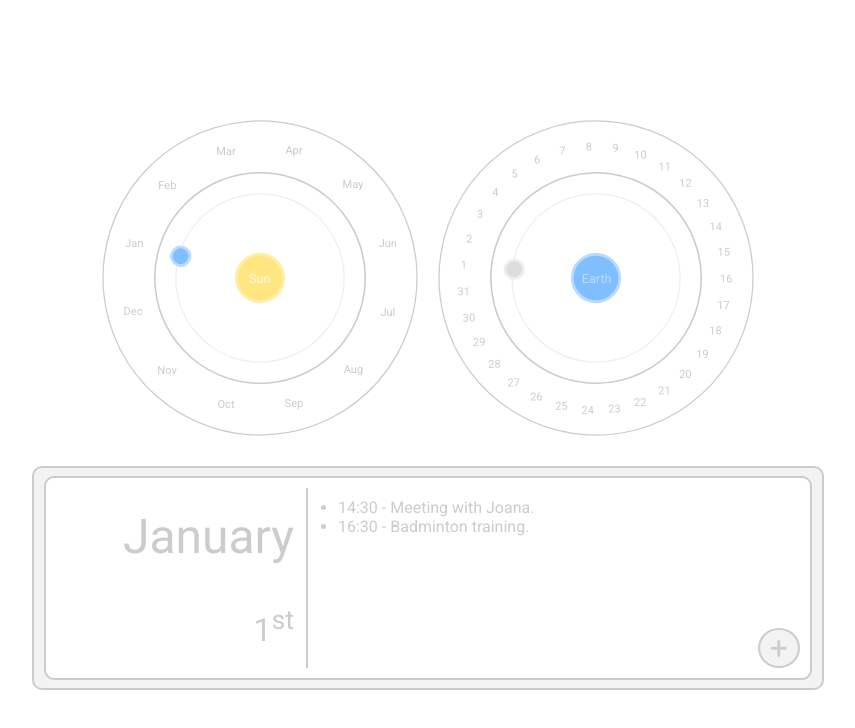
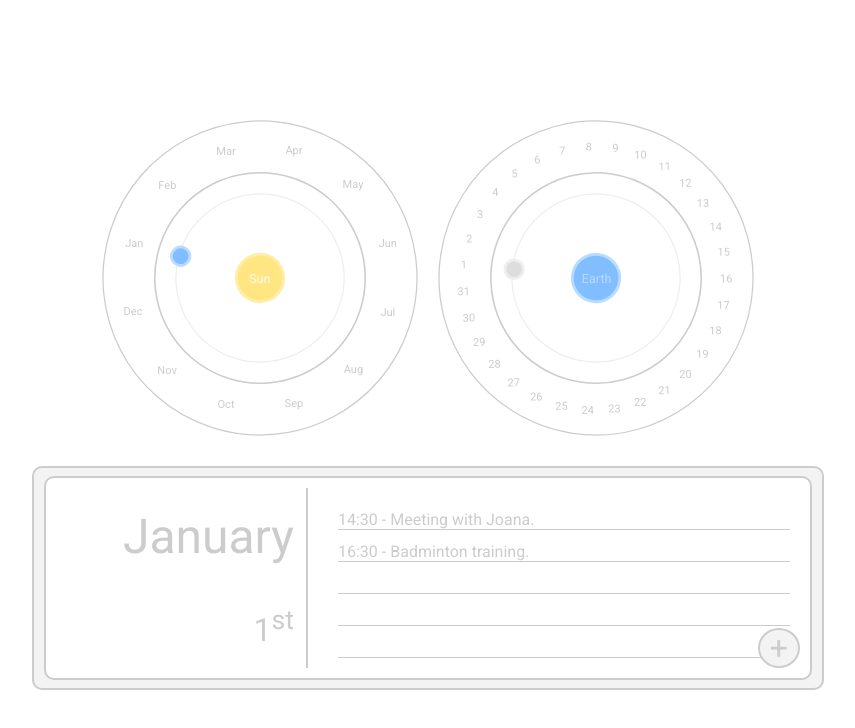
Before and after one commit to MalloryWittwer/planetary-calendar, a React (Create React App) app: page / in a window 1280 px wide. Shown: the top 728 px of the page, without its empty margins (212-1067 px from the left). Built offline with nearby package versions, Linux system fonts and the light colour scheme.

Commit message:
Add 5 lines limit

```diff
--- a/src/application.css
+++ b/src/application.css
@@ -104,6 +104,16 @@ svg {
   color: var(--gray);
   padding: 10px;
   box-sizing: border-box;
+  display: flex;
+  flex-direction: column;
+  justify-content: space-around;
+}
+
+.right-block li {
+  display: flex;
+  align-items: flex-end;
+  border-bottom: 1px solid var(--gray);
+  height: 20%;
 }
 
 .month {
--- a/src/components/calendar.jsx
+++ b/src/components/calendar.jsx
@@ -1,20 +1,20 @@
 import React, { Component } from "react";
 
 class Calendar extends Component {
-  getMessage = () => {
+  getMessages = () => {
     const { agenda, month, day } = this.props;
+    const m = ["", "", "", "", ""];
     if (agenda) {
       const date = agenda.filter(
         (x) => x.month === month && x.day === Number.parseInt(day, 10)
       );
-      if (date) {
-        return date;
-      } else {
-        return [];
-      }
-    } else {
-      return [];
+      let k = 0;
+      date.forEach((item) => {
+        m[k] = item;
+        k++;
+      });
     }
+    return m;
   };
 
   render() {
@@ -29,7 +29,7 @@ class Calendar extends Component {
             </p>
           </div>
           <ul className="right-block">
-            {this.getMessage().map((item) => {
+            {this.getMessages().map((item) => {
               return <li key={item.key}>{item.message}</li>;
             })}
           </ul>
```
Also changed, not shown: 12 other files (tests, documents, lock files or other folders).
